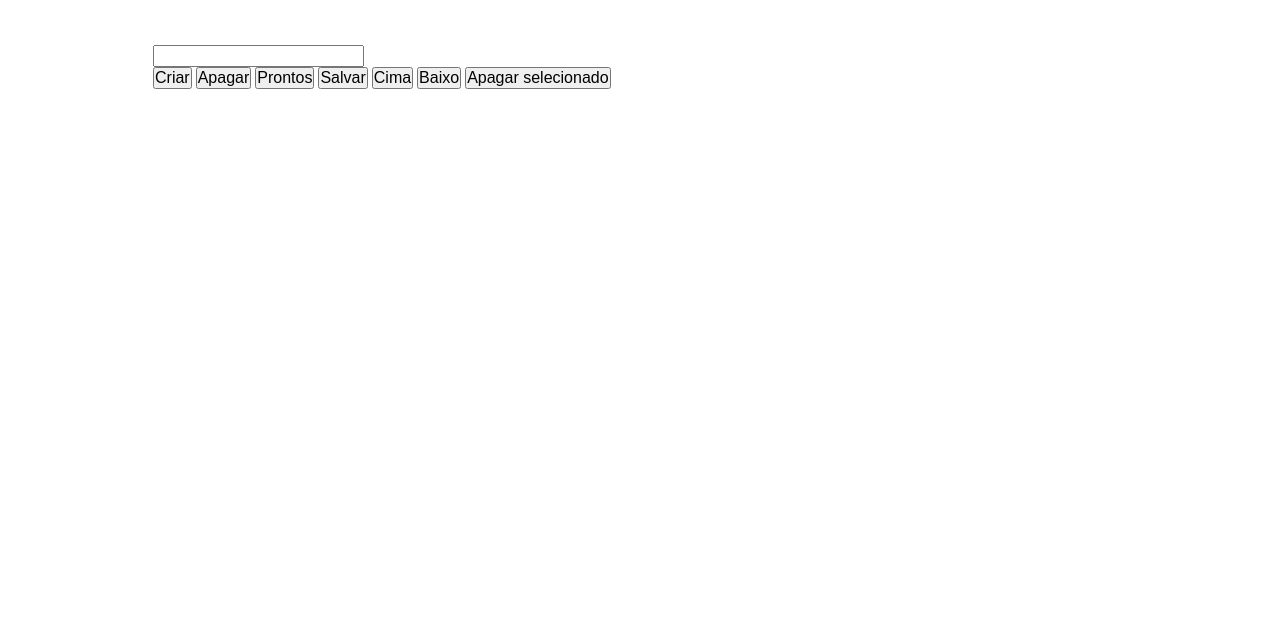
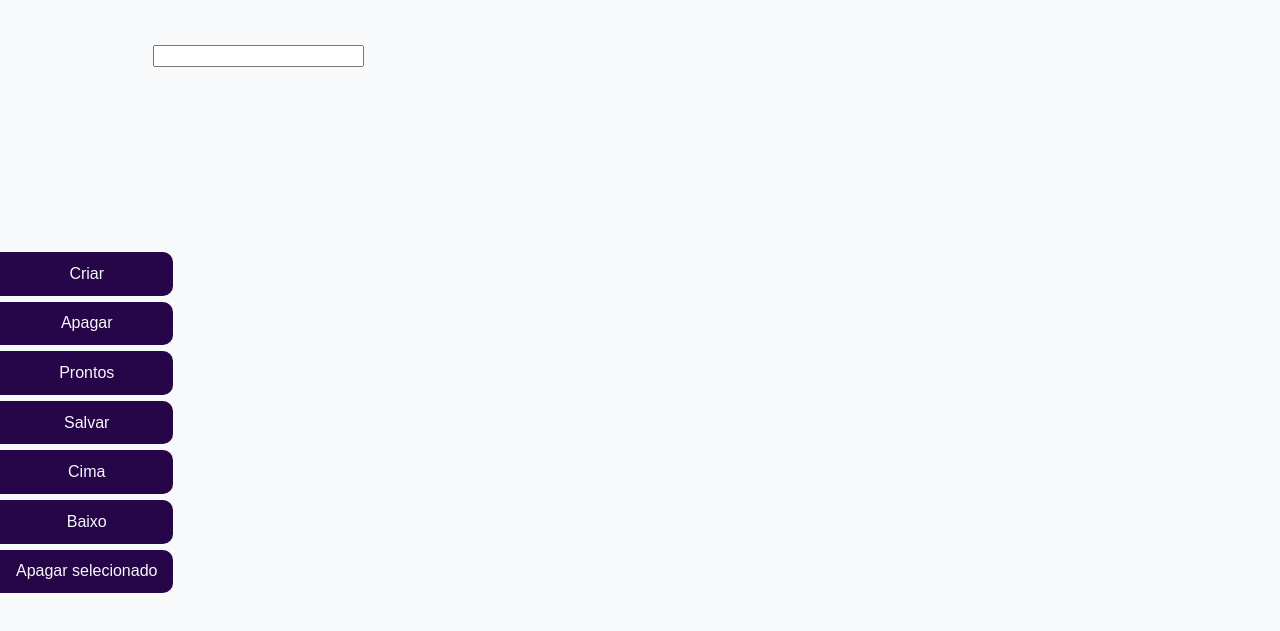
Before and after one commit to gabrielh-silvestre/gabrielh-silvestre.github.io, a plain HTML site: page todo_list/index.html in a window 1280 px wide. Shown: the part 71-702 px from the top of the page. Drawn offline with Linux system fonts and the light colour scheme.

Commit message:
starting main customization and finnishing first cust of aside buttons

```diff
--- a/todo_list/style.styl
+++ b/todo_list/style.styl
@@ -1,5 +1,16 @@
 font_dancing = 'Dancing Script', cursive;
 font_sintony = 'Sintony', sans-serif;
+my_personal_color = #260549;
+light_bgc = #F8F9FA;
+dark_bgc = #212529;
+
+.btn-config
+  background-color: my_personal_color
+  border: none
+  border-radius: 0 10px 10px 0
+  color: light_bgc
+  margin: 3px 0
+  padding: 0.8rem 1rem
 
 .completed
   text-decoration-line: line-through
@@ -10,9 +21,14 @@ font_sintony = 'Sintony', sans-serif;
   margin: auto
   width: calc(80% - 50px)
 
-#funcionamento
-  font-family: font_sintony
-  font-size: 0.8rem
+#general-configs
+  position: fixed
+  top: 40vh
+  left: 0
+
+.section-config
+  display: flex
+  flex-direction: column
 
 .selected
   background-color: rgb(128, 128, 128)
@@ -34,6 +50,9 @@ font_sintony = 'Sintony', sans-serif;
   margin: 0
   padding: 0
 
+body
+  background-color: light_bgc
+
 h1
   font-family: font_sintony
   font-size: 2.5rem
@@ -46,3 +65,6 @@ header
     align-items: center
     display flex
     justify-content: space-between
+
+main
+  height: 800px
```
Also changed, not shown: todo_list/style.css.
